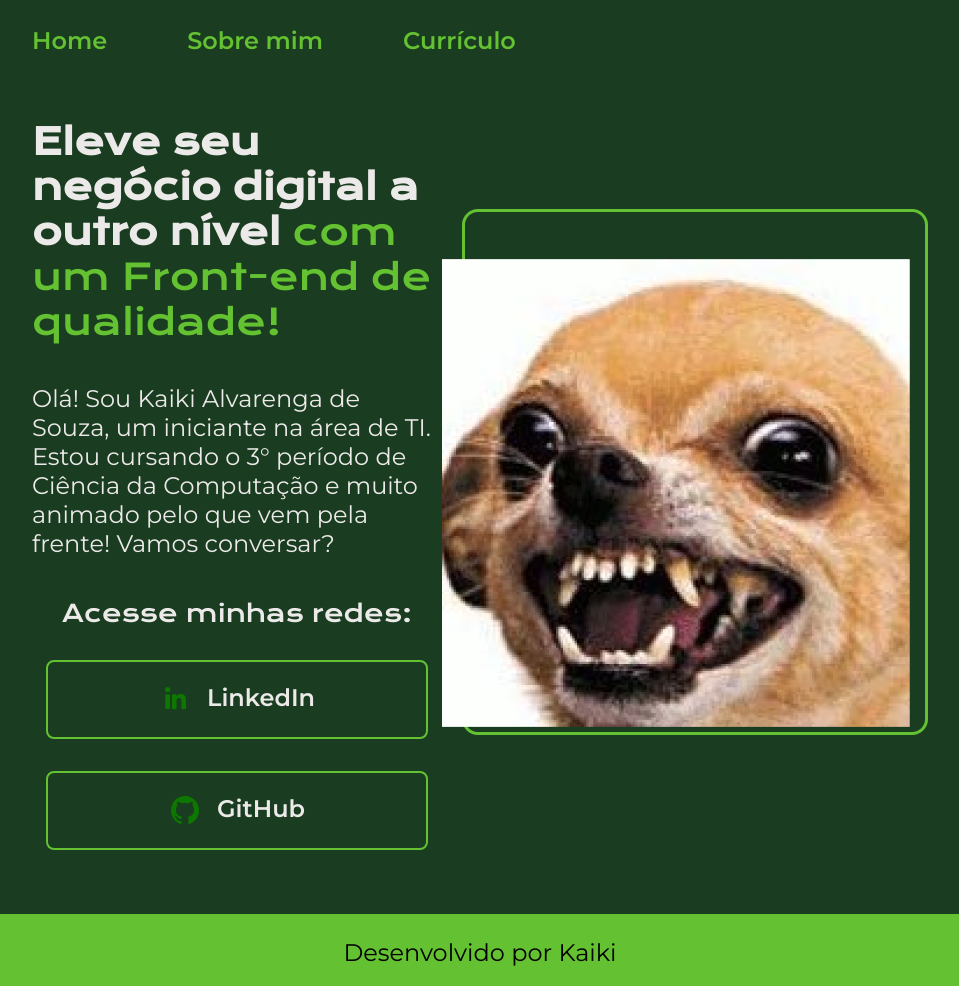
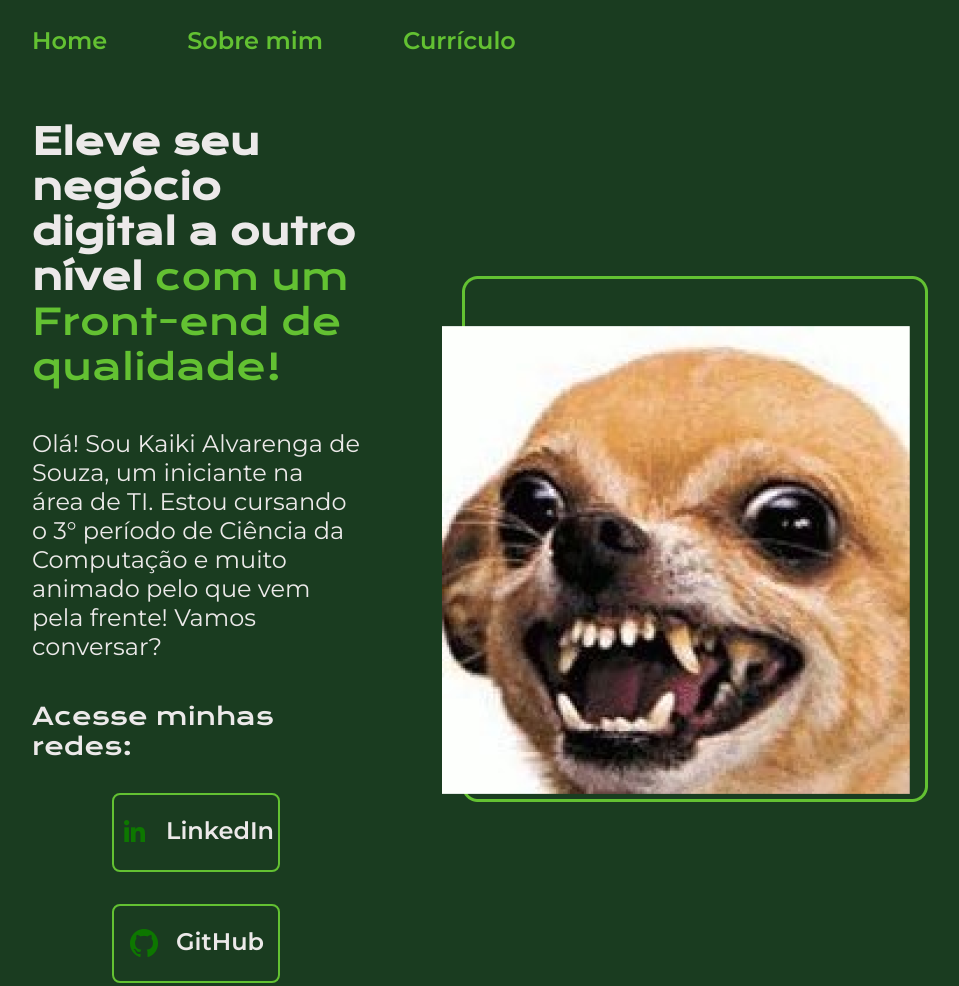
Before and after one commit to Kaiki098/estudo-de-html-e-css, a plain HTML site: page index.html in a window 1280 px wide. Shown: the top 986 px of the page, without its empty margins (160-1119 px from the left). Drawn offline with nearby package versions, Linux system fonts and the light colour scheme.

Commit message:
Alteração de unidades

```diff
--- a/index.html
+++ b/index.html
@@ -40,7 +40,7 @@
                 </a>
             </div>
         </section>
-        <img src="./assets/imagem.png" alt="Foto de um pintcher rosnando">
+        <img class="apresentacao__imagem" src="./assets/imagem.png" alt="Foto de um pintcher rosnando">
     </main>
     <footer class="rodape">
         <p>Desenvolvido por Kaiki</p>
--- a/styles/style.css
+++ b/styles/style.css
@@ -35,7 +35,7 @@ body {
 .cabecalho__menu__link {
     font-family: var(--fonte-texto);
     font-weight: 600;
-    font-size: 24px;
+    font-size: 1.5rem;
     color: var(--cor-terciaria);
     text-decoration: none;
 }
@@ -45,17 +45,18 @@ body {
     align-items: center;
     justify-content: space-between;
     padding: 5% 15%;
+    gap: 82px;
 }
 
 .apresentacao__conteudo {
-    width: 615px;
+    width: 50%;
     display: flex;
     flex-direction: column;
     gap: 40px;
 }
 
 .apresentacao__conteudo__titulo {
-    font-size: 36px;
+    font-size: 2.25rem;
     font-family: var(--fonte-titulo);
 }
 
@@ -65,7 +66,7 @@ body {
 }
 
 .apresentacao__conteudo__texto {
-    font-size: 24px;
+    font-size: 1.5rem;
     font-family: var(--fonte-texto);
 }
 
@@ -80,17 +81,17 @@ body {
 .apresentacao__conteudo__links__subtitulo {
     font-family: var(--fonte-titulo);
     font-weight: 400;
-    font-size: 24px;
+    font-size: 1.5rem;
 }
 
 .apresentacao__conteudo__links__link {
     display: flex;
     justify-content: center;
     gap: 16px;
-    font-size: 24px;
+    font-size: 1.5rem;
     font-family: var(--fonte-texto);
     font-weight: 600;
-    width: 378px;
+    width: 50%;
     text-align: center;
     padding: 21.5px 0px;
     border-radius: 8px;
@@ -105,6 +106,10 @@ body {
     box-shadow: 4px 4px 4px #25562E;
 }
 
+.apresentacao__conteudo__imagem {
+    width: 50%;
+}
+
 .rodape {
     margin-top: auto;
     background-color: var(--cor-terciaria);
@@ -112,6 +117,6 @@ body {
     padding: 24px;
     text-align: center;
     font-family: var(--fonte-texto);
-    font-size: 24px;
+    font-size: 1.5rem;
     font-weight: 400;
 }
```
